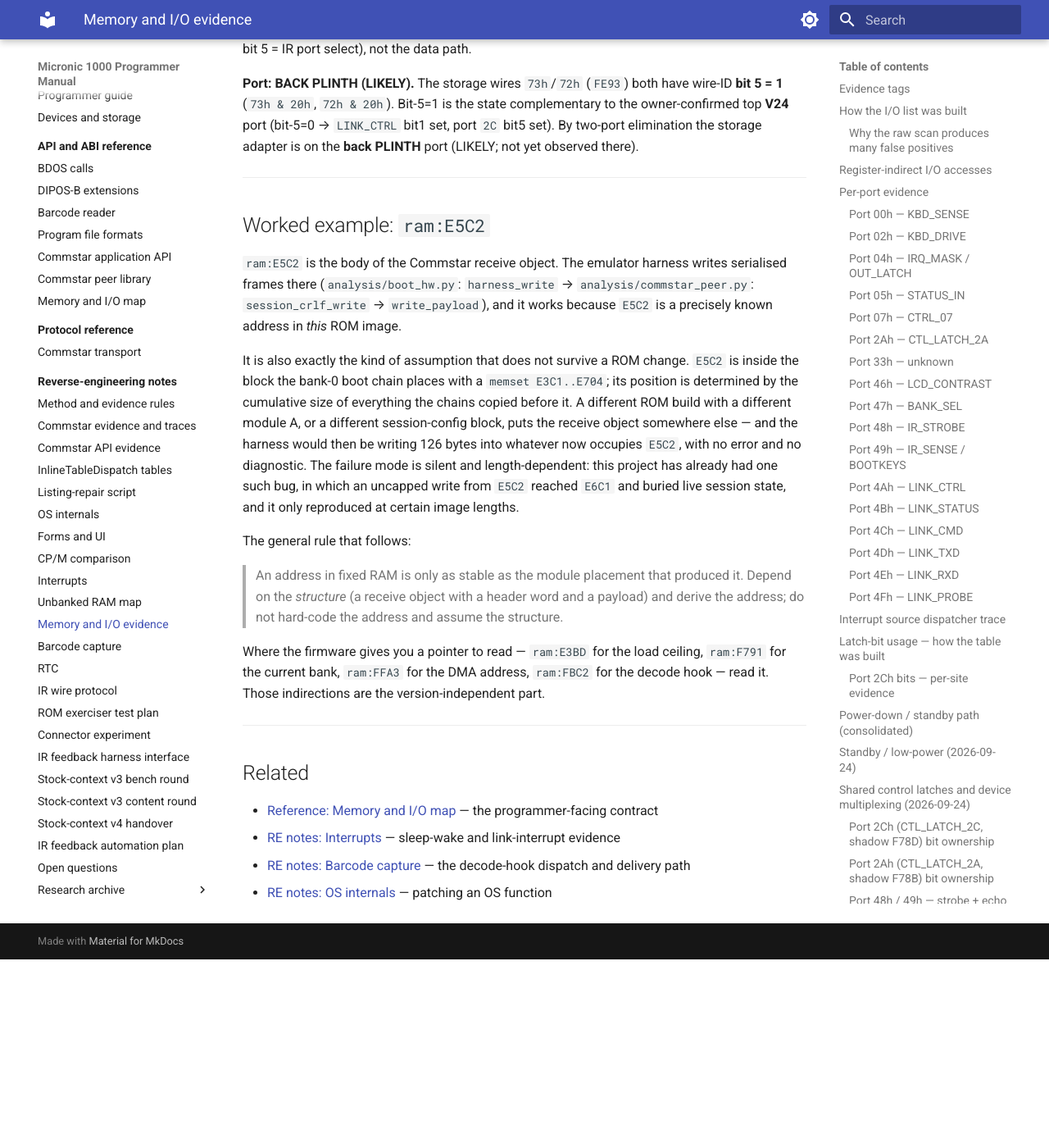
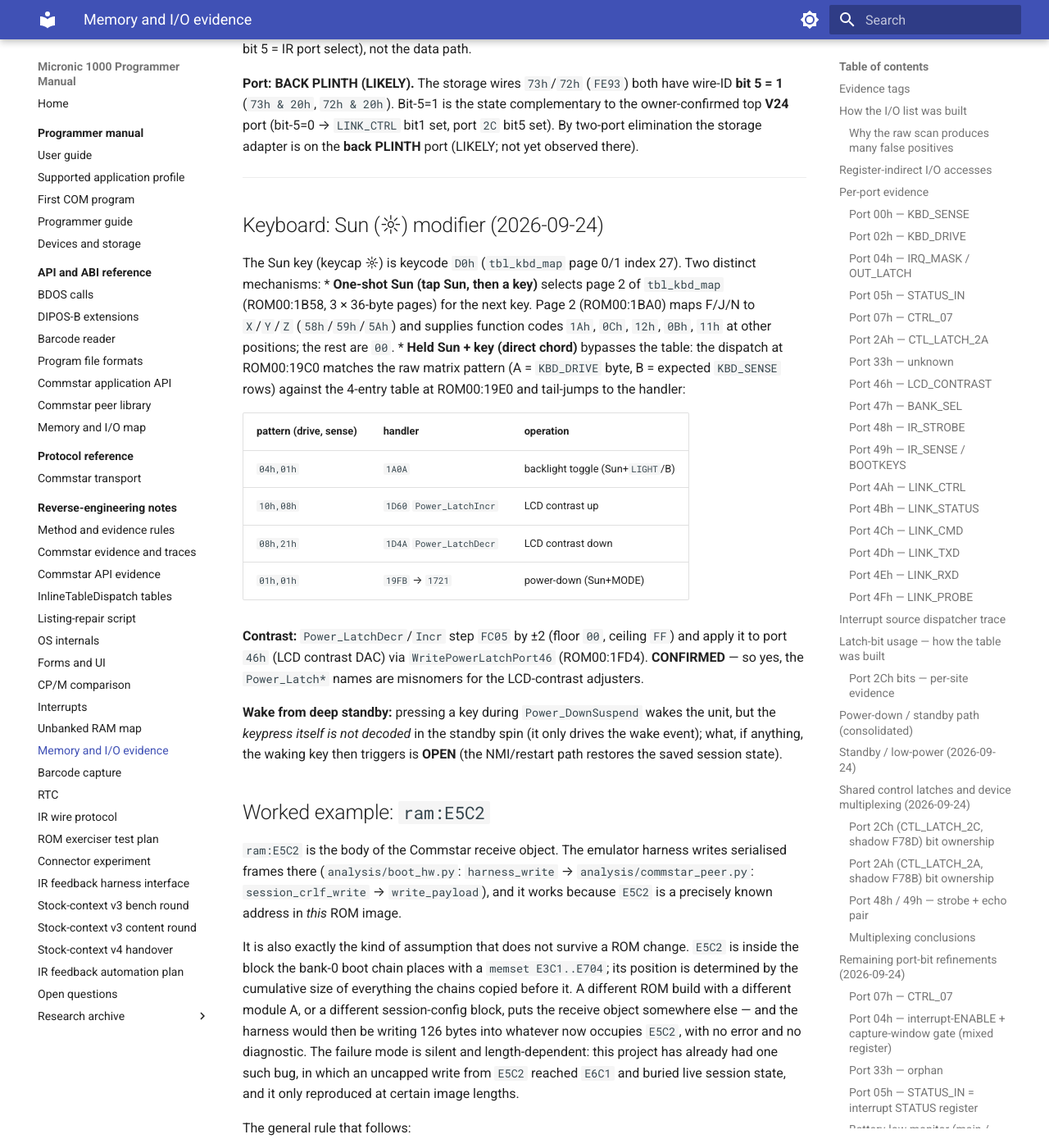
Before and after one commit to philpem/micronic1000, an MkDocs documentation site: the page built from doc/re-notes/memory-and-io-evidence.md, in a window 1280 px wide and 1400 px high, scrolled down 14274 px. Shown: the whole window at 82% size. Built offline with MkDocs 1.6.1 and Material for MkDocs 9.7.7, drawn with Linux system fonts in a browser that asks for light colours; before the commit the page ends 15444 px from its top, so only the background shows below that.

Commit message:
docs: Sun (2nd) key - one-shot page-2 keycodes and held-Sun direct chords
Sun key = D0h. One-shot Sun selects tbl_kbd_map page 2 (F/J/N -> X/Y/Z
58/59/5A + function codes 1A/0C/12/0B/11). Held-Sun chords dispatch on
the raw matrix pattern at 19C0/19E0: {04,01}->backlight, {10,08}->
contrast up, {08,21}->contrast down, {01,01}->power-down. Confirmed
Power_LatchDecr/Incr adjust LCD contrast (FC05 -> port 46h). Wake key
not decoded in standby (OPEN).

```diff
--- a/doc/re-notes/memory-and-io-evidence.md
+++ b/doc/re-notes/memory-and-io-evidence.md
@@ -620,6 +620,38 @@
 not yet observed there).
 ---
 
+## Keyboard: Sun (☼) modifier (2026-09-24)
+
+The Sun key (keycap ☼) is keycode `D0h` (`tbl_kbd_map` page 0/1 index
+27). Two distinct mechanisms:
+* **One-shot Sun (tap Sun, then a key)** selects page 2 of `tbl_kbd_map`
+  (ROM00:1B58, 3 × 36-byte pages) for the next key. Page 2 (ROM00:1BA0)
+  maps F/J/N to `X`/`Y`/`Z` (`58h`/`59h`/`5Ah`) and supplies function
+  codes `1Ah`, `0Ch`, `12h`, `0Bh`, `11h` at other positions; the rest
+  are `00`.
+* **Held Sun + key (direct chord)** bypasses the table: the dispatch at
+  ROM00:19C0 matches the raw matrix pattern (A = `KBD_DRIVE` byte, B =
+  expected `KBD_SENSE` rows) against the 4-entry table at ROM00:19E0 and
+  tail-jumps to the handler:
+
+  | pattern (drive, sense) | handler | operation |
+  |---|---|---|
+  | `04h,01h` | `1A0A` | backlight toggle (Sun+`LIGHT`/B) |
+  | `10h,08h` | `1D60` `Power_LatchIncr` | LCD contrast up |
+  | `08h,21h` | `1D4A` `Power_LatchDecr` | LCD contrast down |
+  | `01h,01h` | `19FB` → `1721` | power-down (Sun+MODE) |
+
+**Contrast:** `Power_LatchDecr`/`Incr` step `FC05` by ±2 (floor `00`,
+ceiling `FF`) and apply it to port `46h` (LCD contrast DAC) via
+`WritePowerLatchPort46` (ROM00:1FD4). **CONFIRMED** — so yes, the
+`Power_Latch*` names are misnomers for the LCD-contrast adjusters.
+
+**Wake from deep standby:** pressing a key during `Power_DownSuspend`
+wakes the unit, but the *keypress itself is not decoded* in the standby
+spin (it only drives the wake event); what, if anything, the waking key
+then triggers is **OPEN** (the NMI/restart path restores the saved
+session state).
+
 ## Worked example: `ram:E5C2`
 
 `ram:E5C2` is the body of the Commstar receive object. The emulator harness
```
